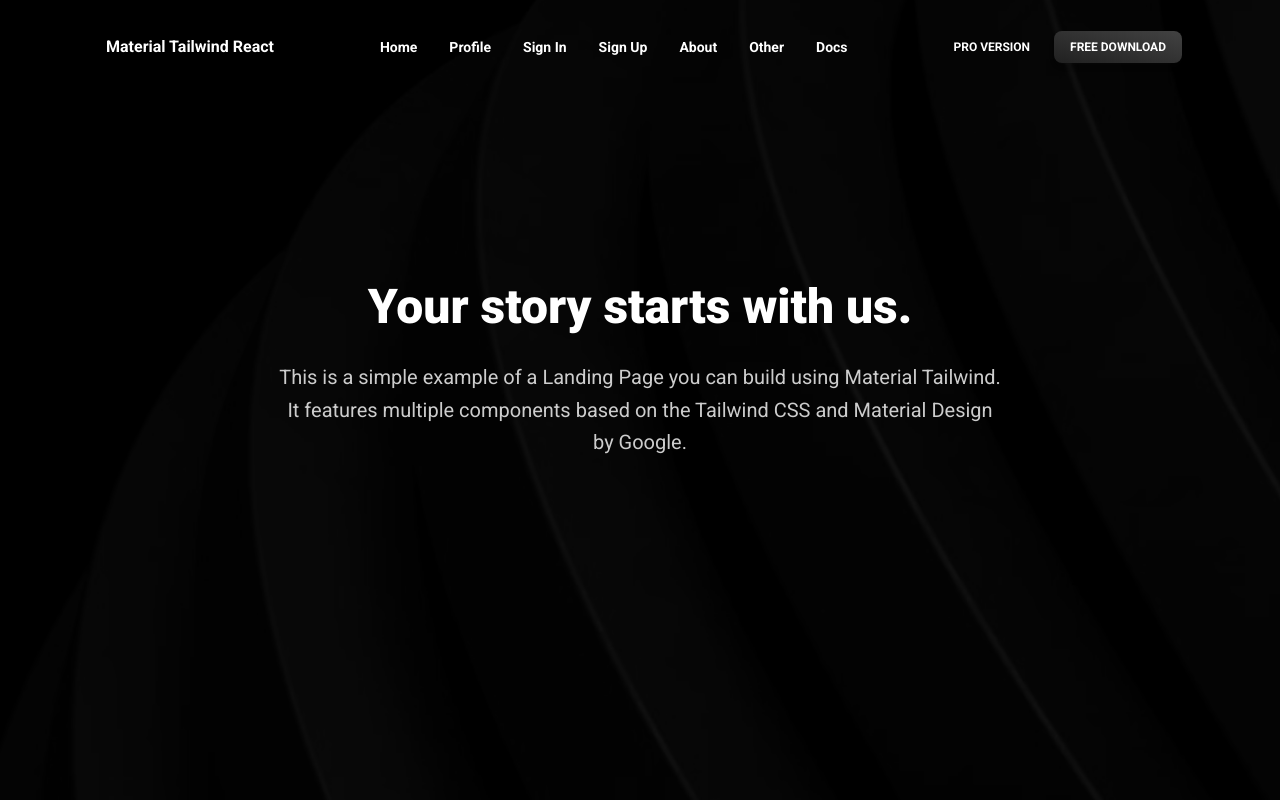
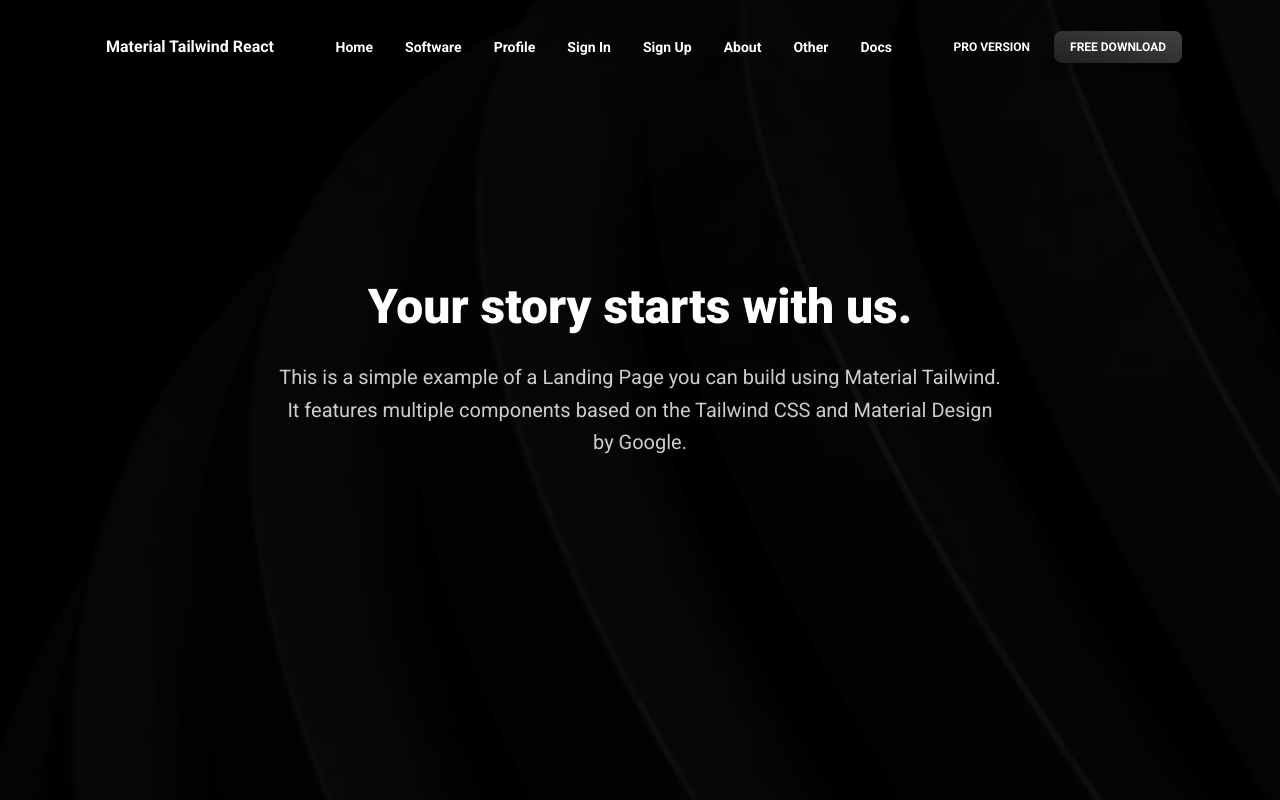
Before and after one commit to greentreegroup/glynac.ai-website, a React (Vite) app: page /home in a window 1280 px wide. Shown: the top 800 px of the page. Built offline with nearby package versions, Linux system fonts and the light colour scheme.

Commit message:
Added Software to NavBar

```diff
--- /dev/null
+++ b/src/pages/software.jsx
@@ -0,0 +1,10 @@
+const Software = () => {
+    return (
+        <div className="p-8">
+            <h1 className="text-2xl font-bold">Software Page</h1>
+            <p>Welcome to the Software section</p>
+        </div>
+    );
+};
+
+export default Software;
--- a/src/routes.jsx
+++ b/src/routes.jsx
@@ -1,10 +1,15 @@
-import { Home, Profile, SignIn, SignUp, About, Other } from "@/pages";
+import { Home, Software,  Profile, SignIn, SignUp, About, Other } from "@/pages";
 
 export const routes = [
   {
     name: "home",
     path: "/home",
     element: <Home />,
+  },
+  {
+    name: "software",
+    path: "/software",
+    element: <Software />,
   },
   {
     name: "profile",
--- a/src/widgets/layout/navbar.jsx
+++ b/src/widgets/layout/navbar.jsx
@@ -12,6 +12,7 @@ import { Bars3Icon, XMarkIcon } from "@heroicons/react/24/outline";
 
 export function Navbar({ brandName, routes, action }) {
   const [openNav, setOpenNav] = React.useState(false);
+  const [isDropdownOpen, setIsDropdownOpen] = React.useState(false);
 
   React.useEffect(() => {
     window.addEventListener(
@@ -22,41 +23,60 @@ export function Navbar({ brandName, routes, action }) {
 
 const navList = (
   <ul className="mb-4 mt-2 flex flex-col gap-2 text-inherit lg:mb-0 lg:mt-0 lg:flex-row lg:items-center lg:gap-6">
-      {routes.map(({ name, path, icon, href, target }) => (
-        <Typography
+    {routes.map(({ name, path }) => {
+      if (name === "software") {
+        return (
+          <div
             key={name}
-          as="li"
-          variant="small"
-          color="inherit"
-          className="capitalize"
+            className="relative"
+            onMouseEnter={() => setIsDropdownOpen(true)}
+            onMouseLeave={() => setIsDropdownOpen(false)}
           >
-          {href ? (
-            <a
-              href={href}
-              target={target}
-              className="flex items-center gap-1 p-1 font-bold"
-            >
-              {icon &&
-                React.createElement(icon, {
-                  className: "w-[18px] h-[18px] opacity-75 mr-1",
-                })}
-              {name}
-            </a>
-          ) : (
-            <Link
-              to={path}
-              target={target}
-              className="flex items-center gap-1 p-1 font-bold"
-            >
-              {icon &&
-                React.createElement(icon, {
-                  className: "w-[18px] h-[18px] opacity-75 mr-1",
-                })}
+            <Typography as="li" variant="small" color="inherit" className="capitalize">
+              <span className="flex items-center gap-1 p-1 font-bold cursor-pointer">
+                Software
+              </span>
+            </Typography>
+
+            {isDropdownOpen && (
+              <div className="absolute left-0 mt-2 w-96 bg-white text-gray-800 shadow-lg rounded-lg p-4">
+                <Link to="/software/cloud-vs-on-premise" className="block px-4 py-2 hover:bg-gray-200 rounded-t-lg">
+                  <span className="font-bold">Cloud vs. On-Premise Solution</span>
+                  <p className="text-sm" style={{ color: "#7bae37"}}>
+                    Compare cloud and on-premise software options.</p>
+                </Link>
+
+                <Link to="/software/integrated-tools" className="block px-4 py-2 hover:bg-gray-200">
+                  <span className="font-bold">Integrated Tools</span>
+                  <p className="text-sm" style={{ color: "#7bae37"}}>
+                    Discover software that integrates with existing systems</p>
+                </Link>
+
+                <Link to="/software/communication-tools" className="block px-4 py-2 hover:bg-gray-200">
+                  <span className="font-bold">Communication Tools</span>
+                  <p className="text-sm" style={{ color: "#7bae37"}}>
+                    Explore software that enhances team collaboration</p>
+                </Link>
+
+                <Link to="/software/email-tools" className="block px-4 py-2 hover:bg-gray-200 rounded-b-lg">
+                  <span className="font-bold">Email Tools</span>
+                  <p className="text-sm" style={{ color: "#7bae37"}}>
+                    Find email solutions for business productivity.</p>
+                </Link>
+              </div>
+            )}
+          </div>
+        );
+      } else {
+        return (
+          <Typography key={name} as="li" variant="small" color="inherit" className="capitalize">
+            <Link to={path} className="flex items-center gap-1 p-1 font-bold">
               {name}
             </Link>
-          )}
           </Typography>
-      ))}
+        );
+      }
+    })}
   </ul>
 );
 
@@ -96,12 +116,50 @@ export function Navbar({ brandName, routes, action }) {
           )}
         </IconButton>
       </div>
+
       <MobileNav
         className="rounded-xl bg-white px-4 pt-2 pb-4 text-blue-gray-900"
         open={openNav}
       >
         <div className="container mx-auto">
-          {navList}
+          <ul className="flex flex-col gap-2 text-inherit">
+            {routes.map(({ name, path }) => {
+              if (name === "software") {
+                return (
+                  <div key={name} className="relative">
+                    <Typography
+                      as="li"
+                      variant="small"
+                      color="inheret"
+                      className="capitalize"
+                      onClick={() => setIsDropdownOpen(!isDropdownOpen)}
+                    >
+                      <span className="flex items-center gap-1 p-1 font-bold cursor-pointer">
+                        Software
+                      </span>
+                    </Typography>
+
+                    {isDropdownOpen && (
+                      <div className="mt-2 w-full bg-gray-200 rounded-lg">
+                        <Link to="/software/section1" className="block px-4 py-2 hover:bg-gray-300 rounded-t-lg">Section 1</Link>
+                        <Link to="/software/section=2" className="block px-4 py-2 hover:bg-gray-300">Section 2</Link>
+                        <Link to="/software/section3" className="block px-4 py-2 hover:bg-gray-300">Section 3</Link>
+                        <Link to="/software/section4" className="block px-4 py-2 hover:bg-gray-300 rounded-t-lg">Section 4</Link>
+                      </div>
+                    )}
+                  </div>
+                );
+              } else {
+                return (
+                  <Typography key={name} as="li" variant="small" color="inherit" className="capitalize">
+                    <Link to={path} className="flex items-center gap-1 p-1 font-bold">
+                      {name}
+                    </Link>
+                  </Typography>
+                );
+              }
+            })}
+          </ul>
           <a
             href="https://www.material-tailwind.com/blocks/react?ref=mtkr"
             target="_blank"
```
Also changed, not shown: src/pages/index.js (+7 -6 lines), src/widgets/cards/index.js (line endings or trailing spaces). Lines whose indentation alone changed are shown as unchanged.
